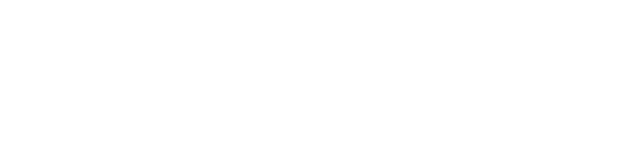
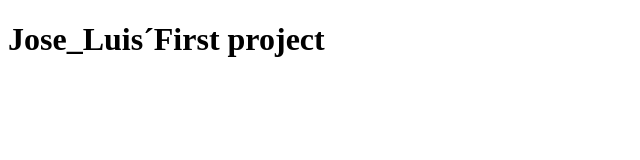
Before and after one commit to J-DGLEZ/firstproject, a plain HTML site: page index.html in a window 1280 px wide. Shown: the whole page, without its empty margins (0-640 px from the left). Drawn offline with Linux system fonts and the light colour scheme.

Commit message:
I added my name as a heading

```diff
--- a/index.html
+++ b/index.html
@@ -7,6 +7,6 @@
     <title>Document</title>
 </head>
 <body>
-
+     <div class="container"><H1>Jose_Luis´First project</H1></div>
 </body>
 </html>
```
